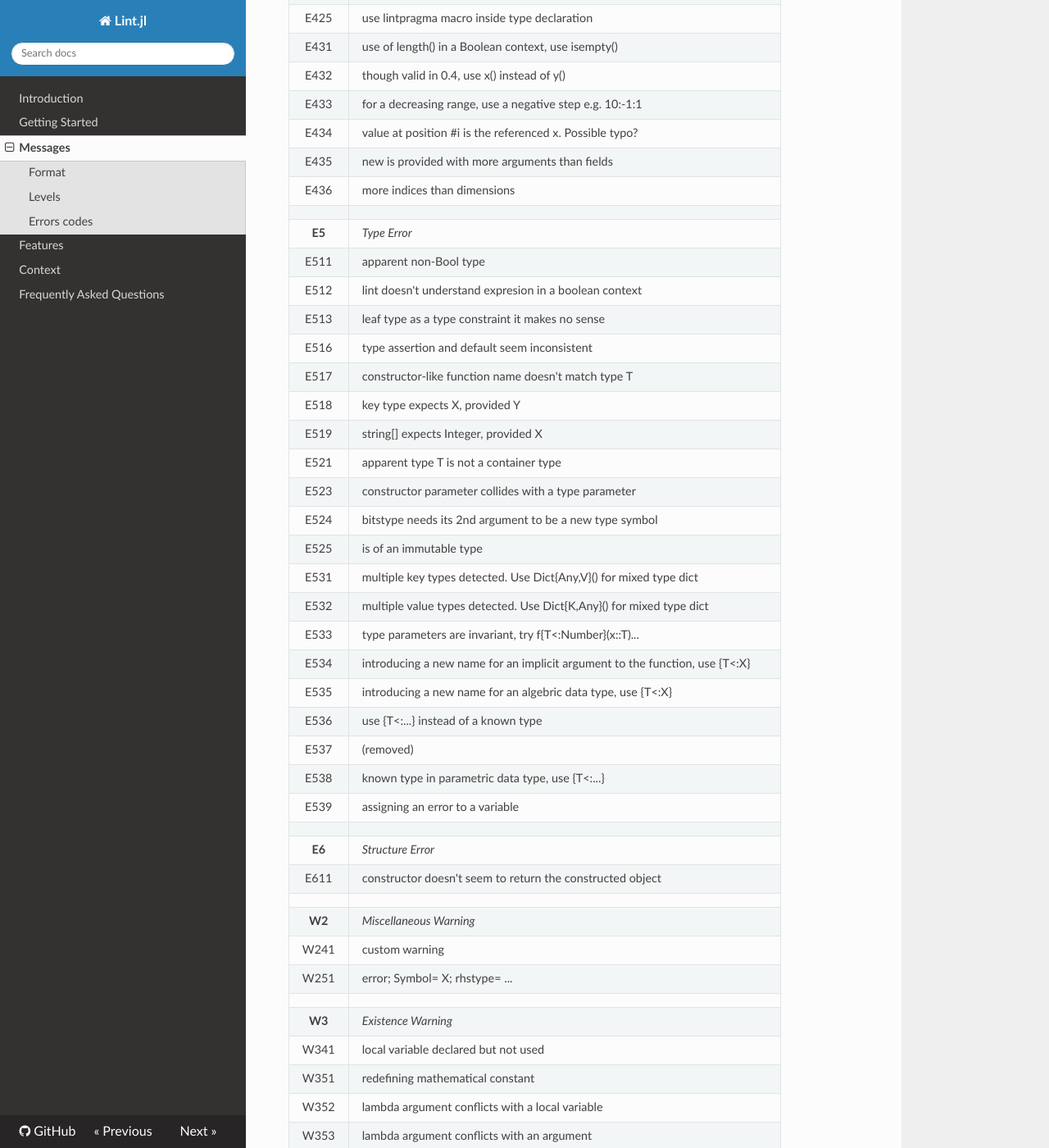
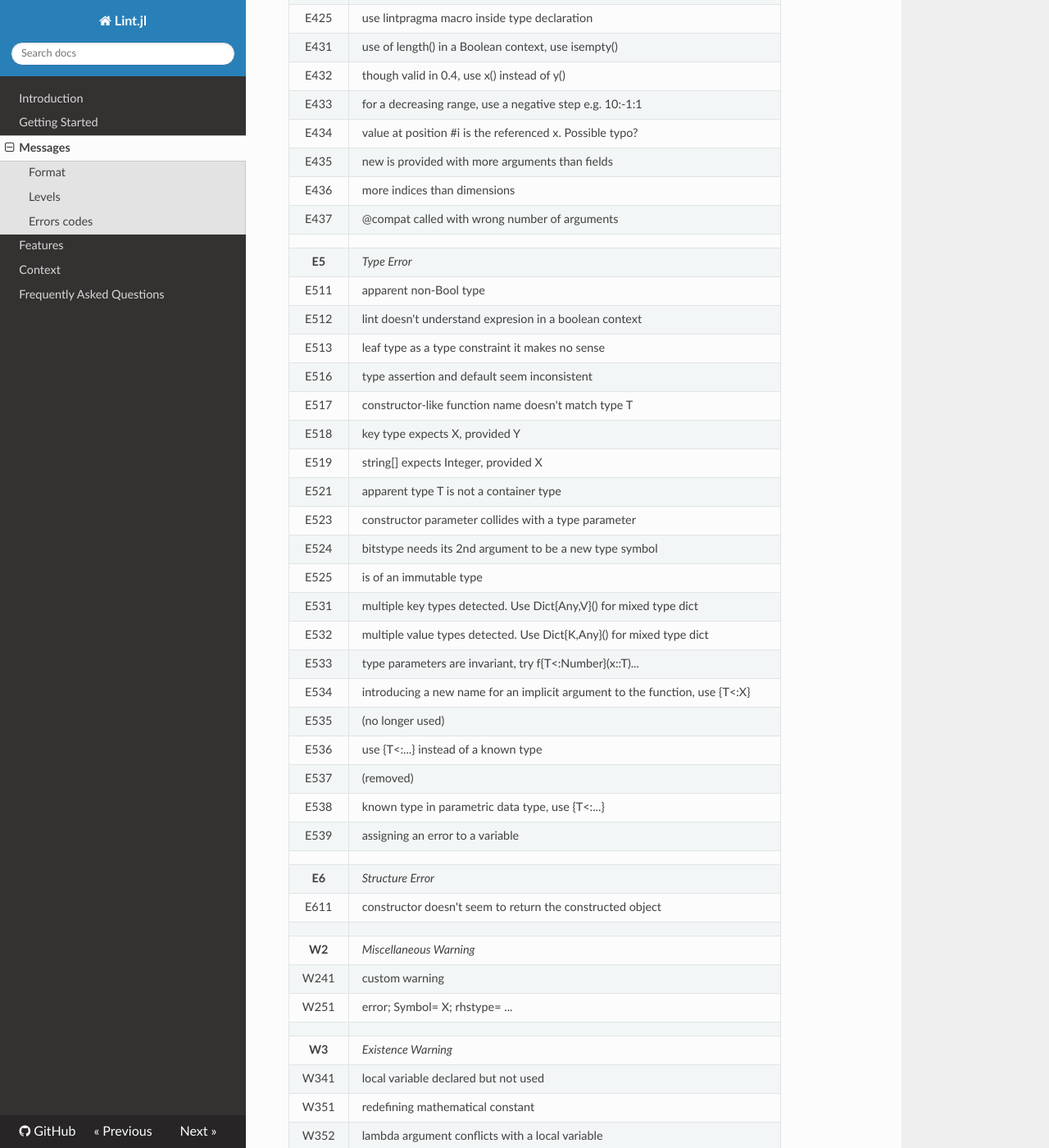
Before and after one commit to tonyhffong/Lint.jl, an MkDocs documentation site: the page built from docs/messages.md, in a window 1280 px wide and 1400 px high, scrolled down 2435 px. Shown: the whole window at 82% size. Built offline with MkDocs 1.6.1, drawn with Linux system fonts in a browser that asks for light colours; nearby versions of some CDN libraries; old or Windows-style settings are respelled for this version of MkDocs; some of the changed text lies outside the part shown.

Commit message:
Various modernizations

```diff
--- a/docs/messages.md
+++ b/docs/messages.md
@@ -86,6 +86,7 @@ Every error code starts with letter for the severity `E`:`ERROR`, `W`:`WARN` or
 | E434   | value at position #i is the referenced x. Possible typo?
 | E435   | new is provided with more arguments than fields
 | E436   | more indices than dimensions
+| E437   | @compat called with wrong number of arguments
 |        |
 | **E5** | *Type Error*
 | E511   | apparent non-Bool type
@@ -103,7 +104,7 @@ Every error code starts with letter for the severity `E`:`ERROR`, `W`:`WARN` or
 | E532   | multiple value types detected. Use Dict{K,Any}() for mixed type dict
 | E533   | type parameters are invariant, try f{T<:Number}(x::T)...
 | E534   | introducing a new name for an implicit argument to the function, use {T<:X}
-| E535   | introducing a new name for an algebric data type, use {T<:X}
+| E535   | (no longer used)
 | E536   | use {T<:...} instead of a known type
 | E537   | (removed)
 | E538   | known type in parametric data type, use {T<:...}
```
Also changed, not shown: other parts of docs/messages.md (+1 -0 lines), 12 other files.
